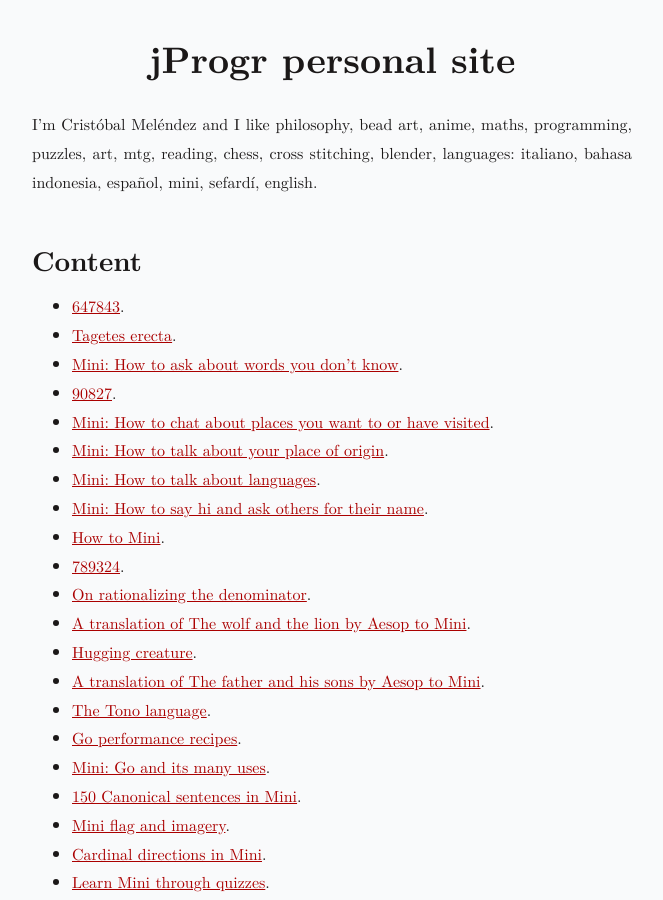
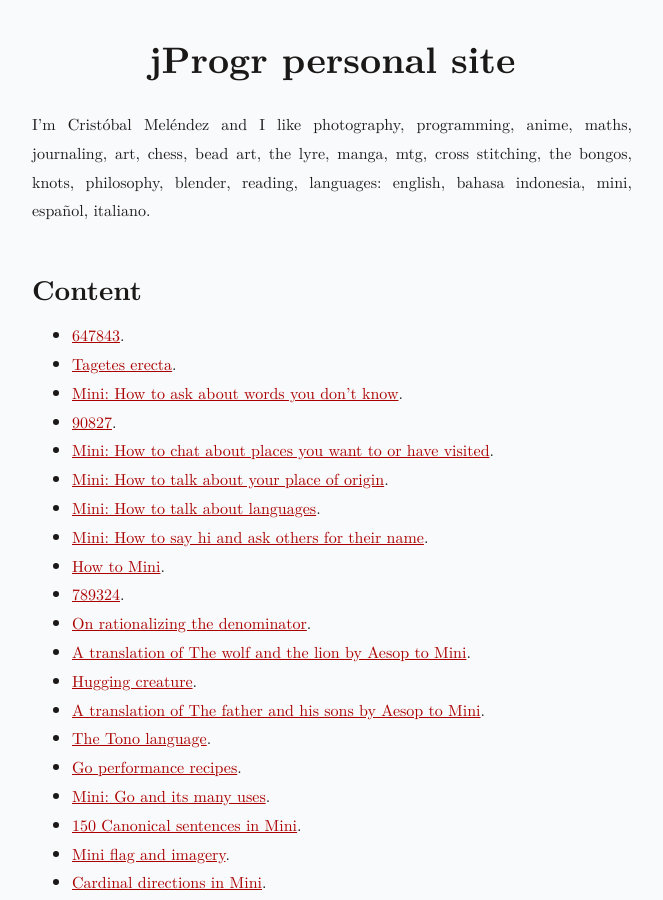
Before and after one commit to jProgr/jprogr.github.io, a Jekyll site: the page built from index.md, in a window 1280 px wide and 900 px high. Shown: the whole window, without its empty margins (308-971 px from the left). Built offline with Jekyll 4.4.1, drawn with Linux system fonts in a browser that asks for light colours.

Commit message:
Update main page

```diff
--- a/index.md
+++ b/index.md
@@ -4,7 +4,7 @@ title: "jProgr personal site"
 
 # jProgr personal site
 
-I'm Cristóbal Meléndez and I like philosophy, bead art, anime, maths, programming, puzzles, art, mtg, reading, chess, cross stitching, blender, languages: italiano, bahasa indonesia, español, mini, sefardí, english.
+I'm Cristóbal Meléndez and I like photography, programming, anime, maths, journaling, art, chess, bead art, the lyre, manga, mtg, cross stitching, the bongos, knots, philosophy, blender, reading, languages: english, bahasa indonesia, mini, español, italiano.
 
 ## Content
 
```
